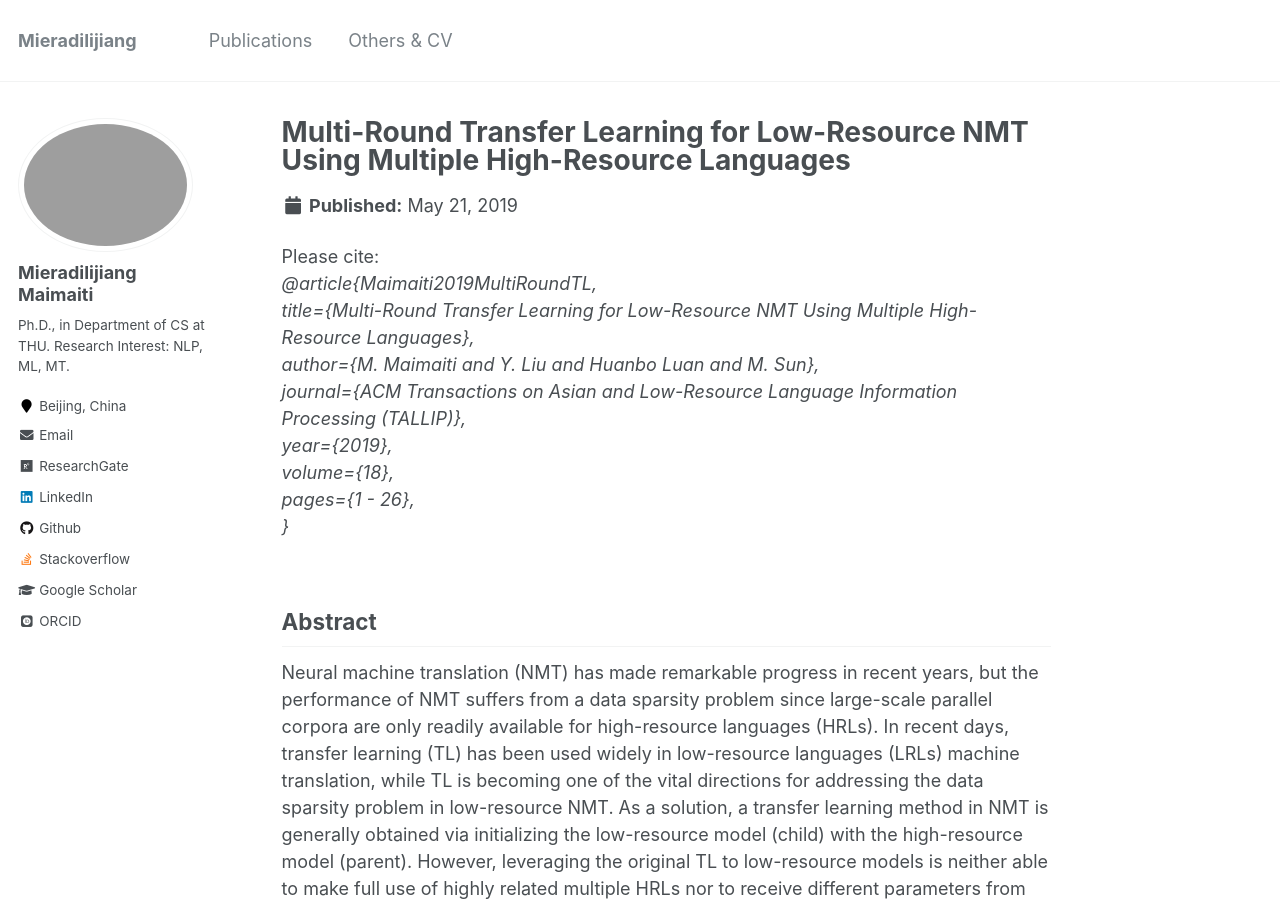
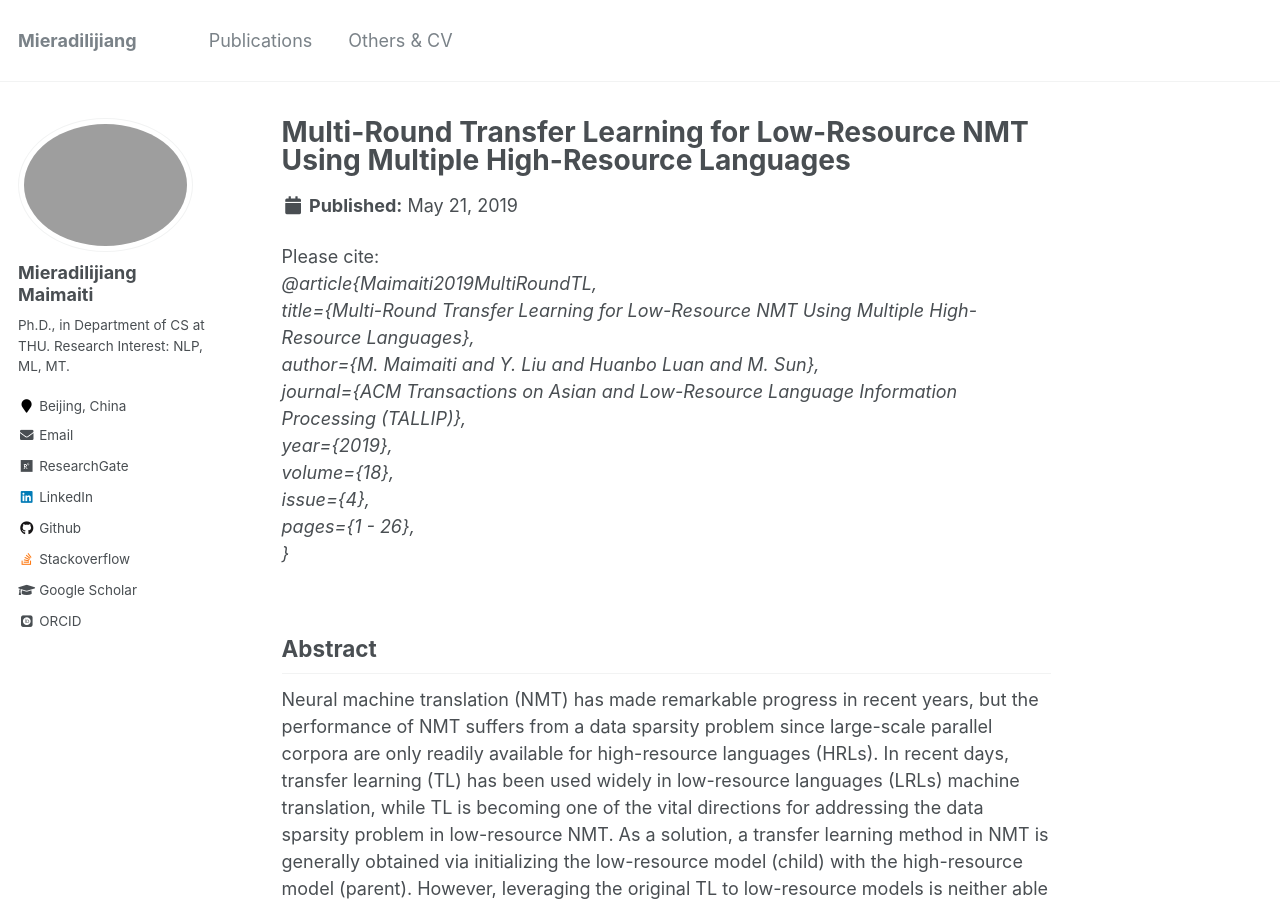
Before and after one commit to miradel51/miradel51.github.io, a Jekyll site: the page built from _publications/2019_tallip_mrtl.md, in a window 1280 px wide and 900 px high. Built offline with Jekyll 4.4.1, drawn with Linux system fonts in a browser that asks for light colours; some web fonts are replaced.

Commit message:
update 2019_tallip_mrtl.md

```diff
--- a/_publications/2019_tallip_mrtl.md
+++ b/_publications/2019_tallip_mrtl.md
@@ -15,6 +15,7 @@ citation: '<br>
   journal={ACM Transactions on Asian and Low-Resource Language Information Processing (TALLIP)},<br>
   year={2019},<br>
   volume={18},<br>
+  issue={4},<br>
   pages={1 - 26},<br>
 }'
 
```
